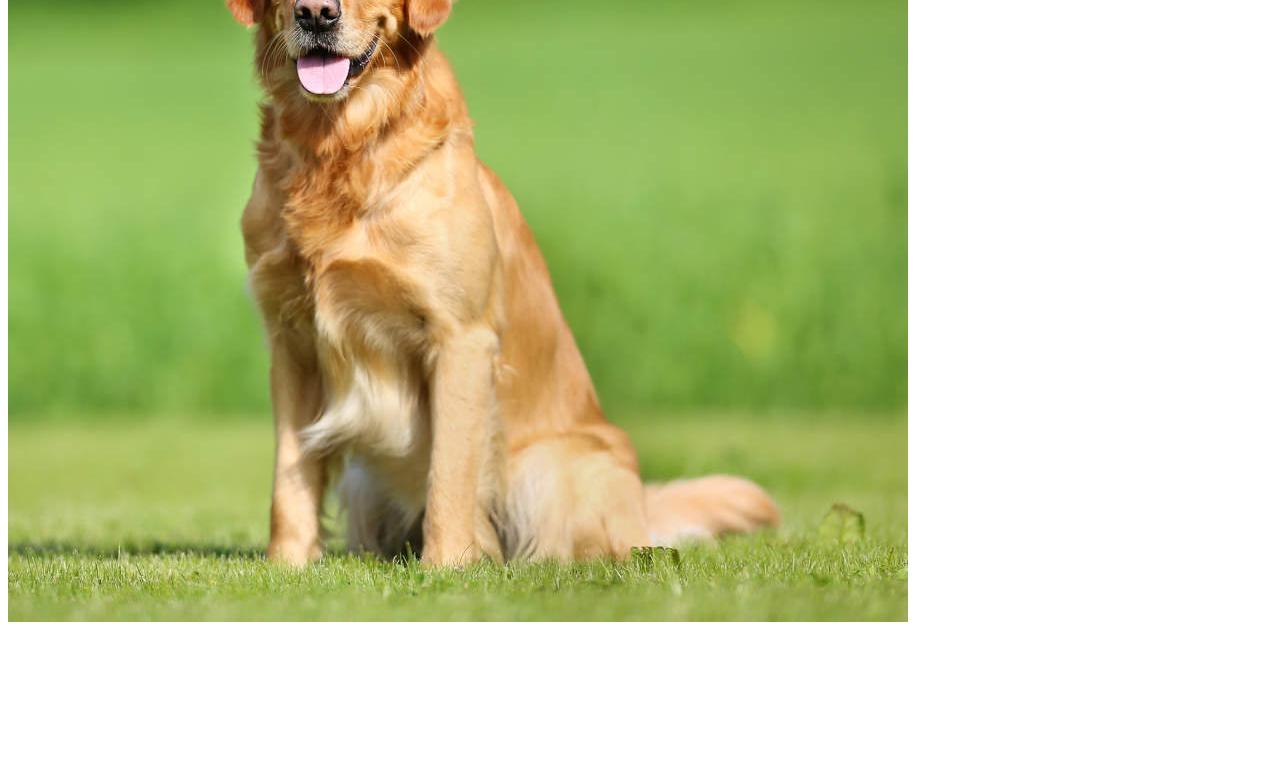
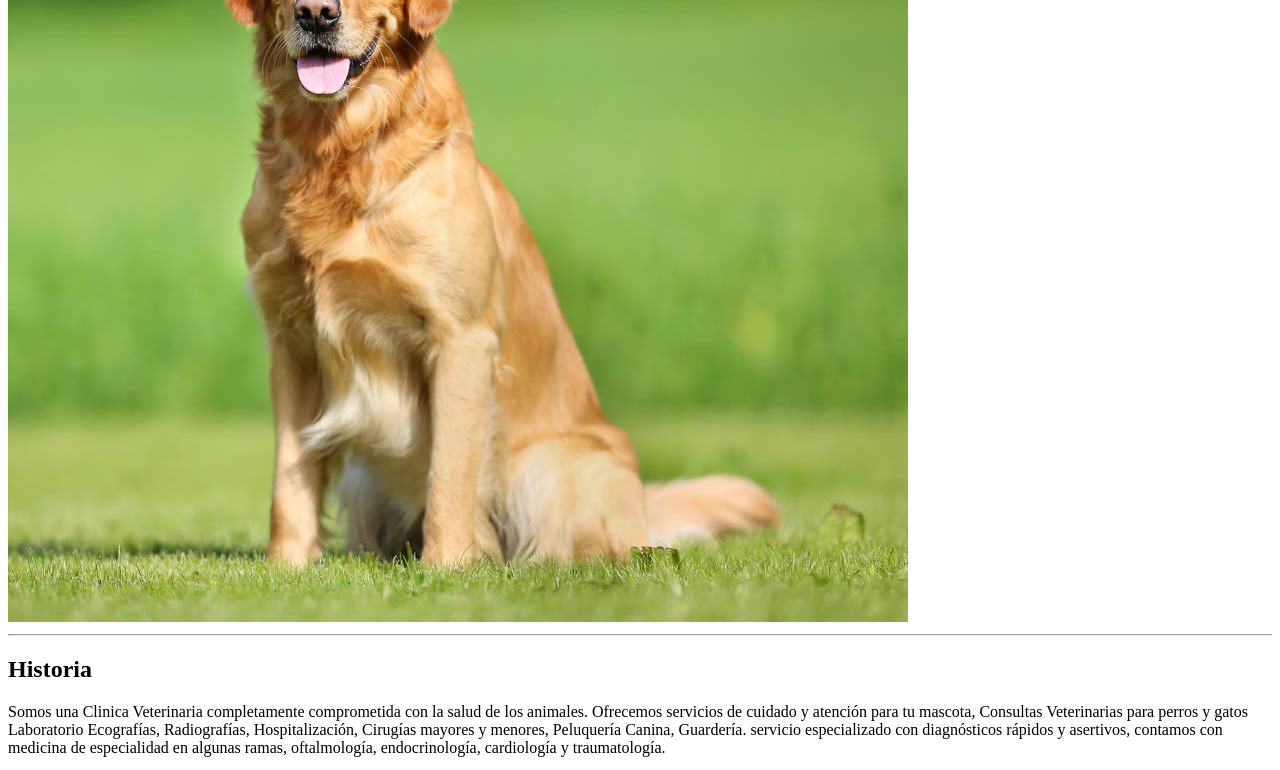
Before and after one commit to veritozy/VeterinariaControl, a plain HTML site: page pages/nosotros.html in a window 1280 px wide. Shown: the part 385-1155 px from the top of the page. Before the commit the page ends 1019 px from the top, so only its background shows below. Drawn offline with Linux system fonts and the light colour scheme; grey boxes are pictures that could not be loaded.

Commit message:
añadiendo contenido a nosotros

```diff
--- a/pages/nosotros.html
+++ b/pages/nosotros.html
@@ -19,5 +19,11 @@
     <div>
         <img src="/images/labrador2.jpg" alt="#">
     </div>
+    <hr>
+    <h2>Historia</h2>
+    <p>
+        Somos una Clinica Veterinaria completamente comprometida con la salud de los animales. Ofrecemos servicios de cuidado y atención para tu mascota, Consultas Veterinarias para perros y gatos Laboratorio Ecografías, Radiografías, Hospitalización, Cirugías mayores y menores, Peluquería Canina, Guardería. servicio especializado con diagnósticos rápidos y asertivos, contamos con medicina de especialidad en algunas ramas, oftalmología, endocrinología, cardiología y traumatología.
+    </p>
+    <iframe width="560" height="315" src="https://www.youtube.com/embed/dUzSE2Ga4yE?si=FEmxQ8VoxsILaPQ0" title="YouTube video player" frameborder="0" allow="accelerometer; autoplay; clipboard-write; encrypted-media; gyroscope; picture-in-picture; web-share" referrerpolicy="strict-origin-when-cross-origin" allowfullscreen></iframe>
 </body>
 </html>
```
